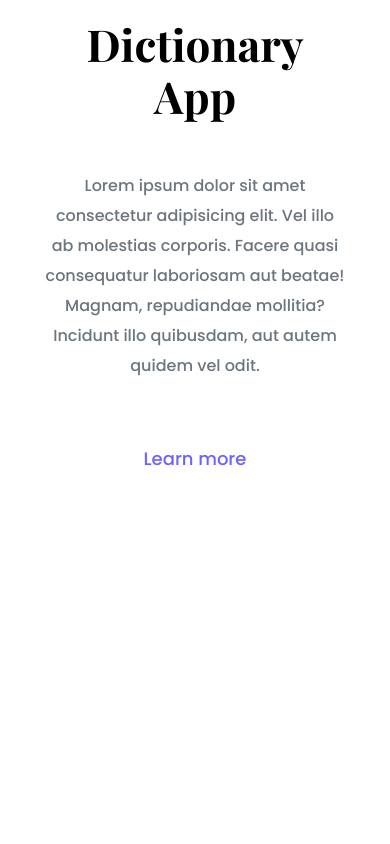
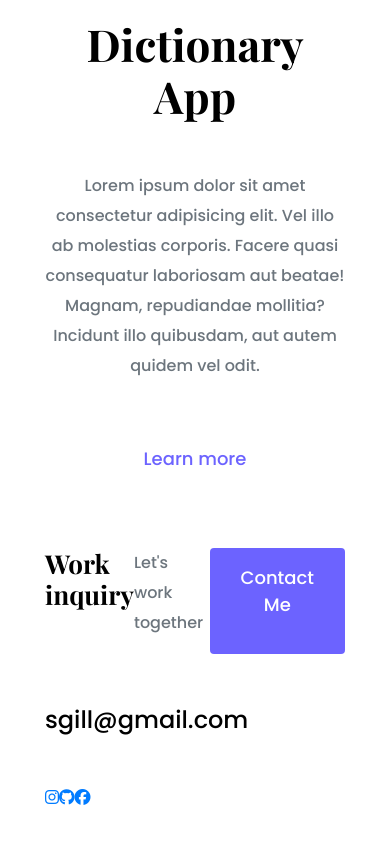
Before and after one commit to sareenagill/portfolio-project, a plain HTML site: page index.html in a window 390 px wide. Shown: the part 1751-2595 px from the top of the page. Before the commit the page ends 2287 px from the top, so only its background shows below. Drawn offline with nearby package versions, Linux system fonts and the light colour scheme.

Commit message:
added footer

```diff
--- a/index.html
+++ b/index.html
@@ -122,6 +122,26 @@
           </div>
         </div>
       </div>
+      <footer>
+        <div class="contact-box d-flex justify-content-between mb-5 d-none d-md-block">
+          <h4>Work inquiry</h4>
+          <p class="text-muted">Let's work together</p>
+          <a href="" class="btn btn-branding">
+            Contact Me
+          </a>
+        </div>
+        <div class="d-flex justify-content-centre mb-5">
+        <a href="mainto:sgill@gmail.com" class="email-link">sgill@gmail.com</a>
+        </div>
+        <div class="social-links d-flex justify-content-centre mb-5">
+          <a href="https://www.instagram.com/sgill" target="_blank">
+            <i class="fab fa-instagram">
+            </i></a>
+          <a href="https://www.facebook.com/sgill" target="_blank"><i class="fa-brands fa-github"></i></a>
+          <a href="">
+            <i class="fa-brands fa-facebook"></i></a>
+        </div>
+      </footer>
     </div>
   </body>
 </html>
--- a/style/style.css
+++ b/style/style.css
@@ -25,6 +25,10 @@ h1 {
 
 h2 {
   font-size: 64px;
+}
+
+h4 {
+  font-size: 48px;
 }
 p {
   font-weight: normal;
@@ -141,6 +145,40 @@ nav li.active {
   color: var(--brading-color);
 }
 
+footer {
+  margin: 60px 0;
+}
+
+footer.contact-box {
+  background: var(--secondary-color);
+  padding: 30px 120px;
+  border-radius: 10px;
+}
+
+footer .email-link {
+  text-decoration: none;
+  color: black;
+  font-size: 24px;
+}
+footer .email-link:hover {
+  color: var(--brading-color);
+}
+
+footer.social-links {
+  margin: 0 20px;
+  color: var(--brading-color);
+  background: var(--secondary-color);
+  padding: 10px 14px;
+  font-size: 18px;
+  border-radius: 50%;
+  transition: all 100ms ease-in-out;
+}
+
+footer.social-links a:hover {
+  color: white;
+  background: var(--brading-color);
+}
+
 @media (max-width: 960px) {
   h1 {
     font-size: 44px;
@@ -148,6 +186,14 @@ nav li.active {
   }
   h2 {
     font-size: 44px;
+  }
+
+  h4 {
+    font-size: 26px;
+  }
+
+  .btn {
+    font-size: 18px;
   }
 
   .hero {
```
